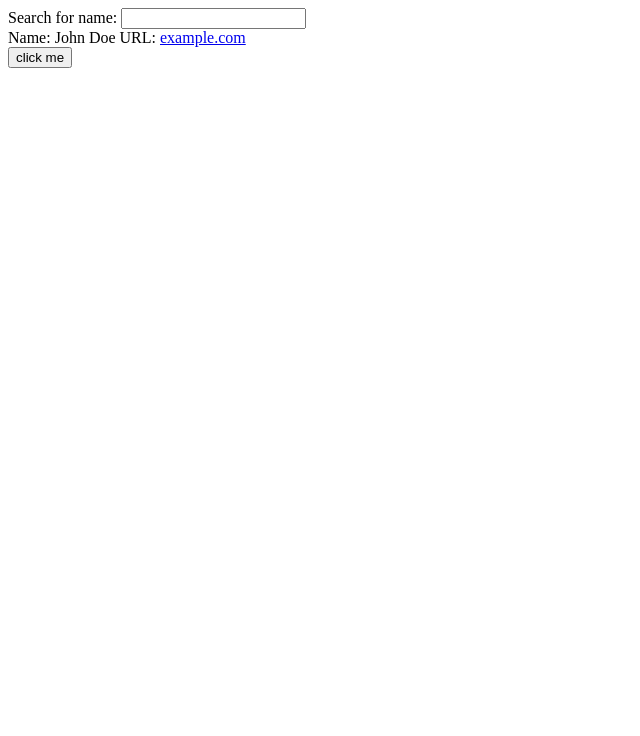
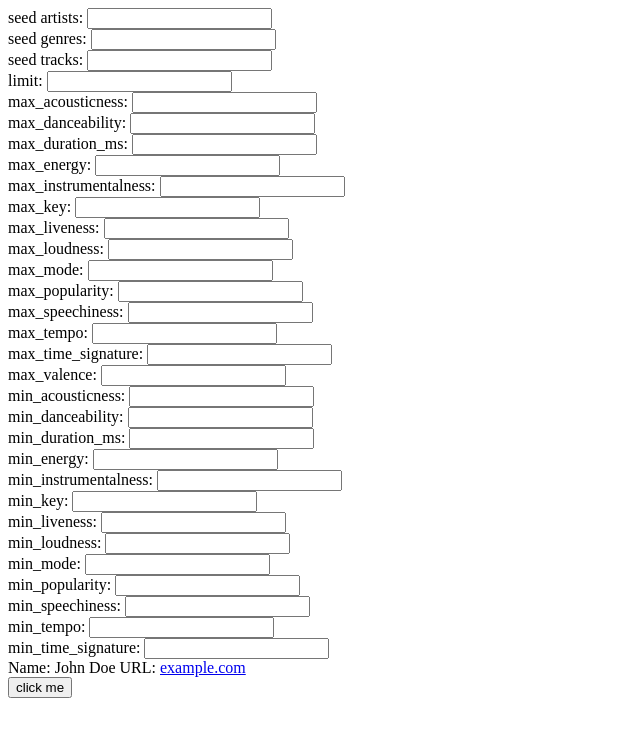
Before and after one commit to FrankreedX/Spotify-API-Test, a website: page client_credentials/public/index.html in a window 1280 px wide. Shown: the whole page, without its empty margins (0-640 px from the left). Drawn offline with nearby package versions, Linux system fonts and the light colour scheme.

Commit message:
recommend works

```diff
--- a/client_credentials/public/index.html
+++ b/client_credentials/public/index.html
@@ -7,29 +7,121 @@
     <link href="style.css" rel="stylesheet">
     <script>
         function httpGetAsync() {
-            var searchString = document.getElementById("search").value
+            let values = []
 
-            $.post("http://localhost:3777/search/" + searchString, function (data) {
+            const input_dom = document.getElementById("pain").getElementsByTagName("input");
+
+            for (let i = 0; i < input_dom.length; i++) {
+                if (input_dom[i].value.length > 0)
+                    values.push(`${input_dom[i].getAttribute("id")}=${input_dom[i].value}`)
+            }
+
+            let sending_value = values.join("&")
+
+            console.log(values.join("&"));
+
+            $.post(`http://localhost:3777/recommend/${btoa(sending_value)}`, function (data) {
                 //data received
                 console.log(data)
             })
-
-            // $.get("http://localhost:3777/search/" + searchString, function (data) {
-            //     var deStringed = JSON.parse(data);
-            //     console.log(deStringed);
-            //     document.getElementById("Name").innerHTML = deStringed.display_name;
-            //     document.getElementById("URL").href = deStringed.external_urls.spotify;
-            //     document.getElementById("URL").innerHTML = deStringed.external_urls.spotify;
-            //     return 0;
-            // });
         }
     </script>
 </head>
 <body>
 
-<form>
-    <label for="search">Search for name: </label>
-    <input id="search" name="search" type="text">
+<form id="pain">
+    <label for="seed_artists">seed artists: </label>
+    <input id="seed_artists" name="seed_artists" type="text">
+    <br>
+    <label for="seed_genres">seed genres: </label>
+    <input id="seed_genres" name="seed_genres" type="text">
+    <br>
+    <label for="seed_tracks">seed tracks: </label>
+    <input id="seed_tracks" name="seed_tracks" type="text">
+    <br>
+    <label for="limit">limit: </label>
+    <input id="limit" name="limit" type="text">
+    <br>
+    <label for="max_acousticness">max_acousticness: </label>
+    <input id="max_acousticness" name="max_acousticness" type="text">
+    <br>
+    <label for="max_danceability">max_danceability: </label>
+    <input id="max_danceability" name="max_danceability" type="text">
+    <br>
+    <label for="max_duration_ms">max_duration_ms: </label>
+    <input id="max_duration_ms" name="max_duration_ms" type="text">
+    <br>
+    <label for="max_energy">max_energy: </label>
+    <input id="max_energy" name="max_energy" type="text">
+    <br>
+    <label for="max_instrumentalness">max_instrumentalness: </label>
+    <input id="max_instrumentalness" name="max_instrumentalness" type="text">
+    <br>
+    <label for="max_key">max_key: </label>
+    <input id="max_key" name="max_key" type="text">
+    <br>
+    <label for="max_liveness">max_liveness: </label>
+    <input id="max_liveness" name="max_liveness" type="text">
+    <br>
+    <label for="max_loudness">max_loudness: </label>
+    <input id="max_loudness" name="max_loudness" type="text">
+    <br>
+    <label for="max_mode">max_mode: </label>
+    <input id="max_mode" name="max_mode" type="text">
+    <br>
+    <label for="max_popularity">max_popularity: </label>
+    <input id="max_popularity" name="max_popularity" type="text">
+    <br>
+    <label for="max_speechiness">max_speechiness: </label>
+    <input id="max_speechiness" name="max_speechiness" type="text">
+    <br>
+    <label for="max_tempo">max_tempo: </label>
+    <input id="max_tempo" name="max_tempo" type="text">
+    <br>
+    <label for="max_time_signature">max_time_signature: </label>
+    <input id="max_time_signature" name="max_time_signature" type="text">
+    <br>
+    <label for="max_valence">max_valence: </label>
+    <input id="max_valence" name="max_valence" type="text">
+    <br>
+    <label for="min_acousticness">min_acousticness: </label>
+    <input id="min_acousticness" name="min_acousticness" type="text">
+    <br>
+    <label for="min_danceability">min_danceability: </label>
+    <input id="min_danceability" name="min_danceability" type="text">
+    <br>
+    <label for="min_duration_ms">min_duration_ms: </label>
+    <input id="min_duration_ms" name="min_duration_ms" type="text">
+    <br>
+    <label for="min_energy">min_energy: </label>
+    <input id="min_energy" name="min_energy" type="text">
+    <br>
+    <label for="min_instrumentalness">min_instrumentalness: </label>
+    <input id="min_instrumentalness" name="min_instrumentalness" type="text">
+    <br>
+    <label for="min_key">min_key: </label>
+    <input id="min_key" name="min_key" type="text">
+    <br>
+    <label for="min_liveness">min_liveness: </label>
+    <input id="min_liveness" name="min_liveness" type="text">
+    <br>
+    <label for="min_loudness">min_loudness: </label>
+    <input id="min_loudness" name="min_loudness" type="text">
+    <br>
+    <label for="min_mode">min_mode: </label>
+    <input id="min_mode" name="min_mode" type="text">
+    <br>
+    <label for="min_popularity">min_popularity: </label>
+    <input id="min_popularity" name="min_popularity" type="text">
+    <br>
+    <label for="min_speechiness">min_speechiness: </label>
+    <input id="min_speechiness" name="min_speechiness" type="text">
+    <br>
+    <label for="min_tempo">min_tempo: </label>
+    <input id="min_tempo" name="min_tempo" type="text">
+    <br>
+    <label for="min_time_signature">min_time_signature: </label>
+    <input id="min_time_signature" name="min_time_signature" type="text">
 </form>
 
 <div>
```
Also changed, not shown: client_credentials/app.js (+7 -9 lines).
